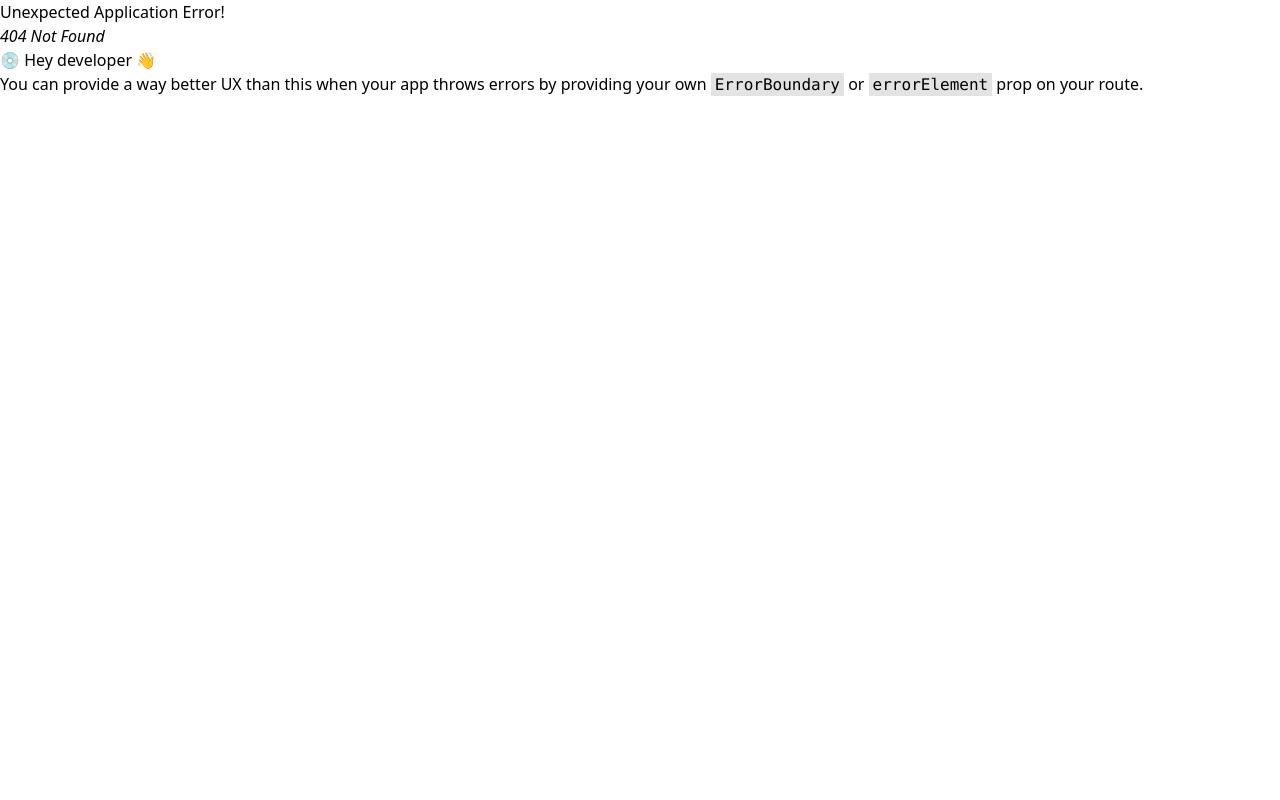
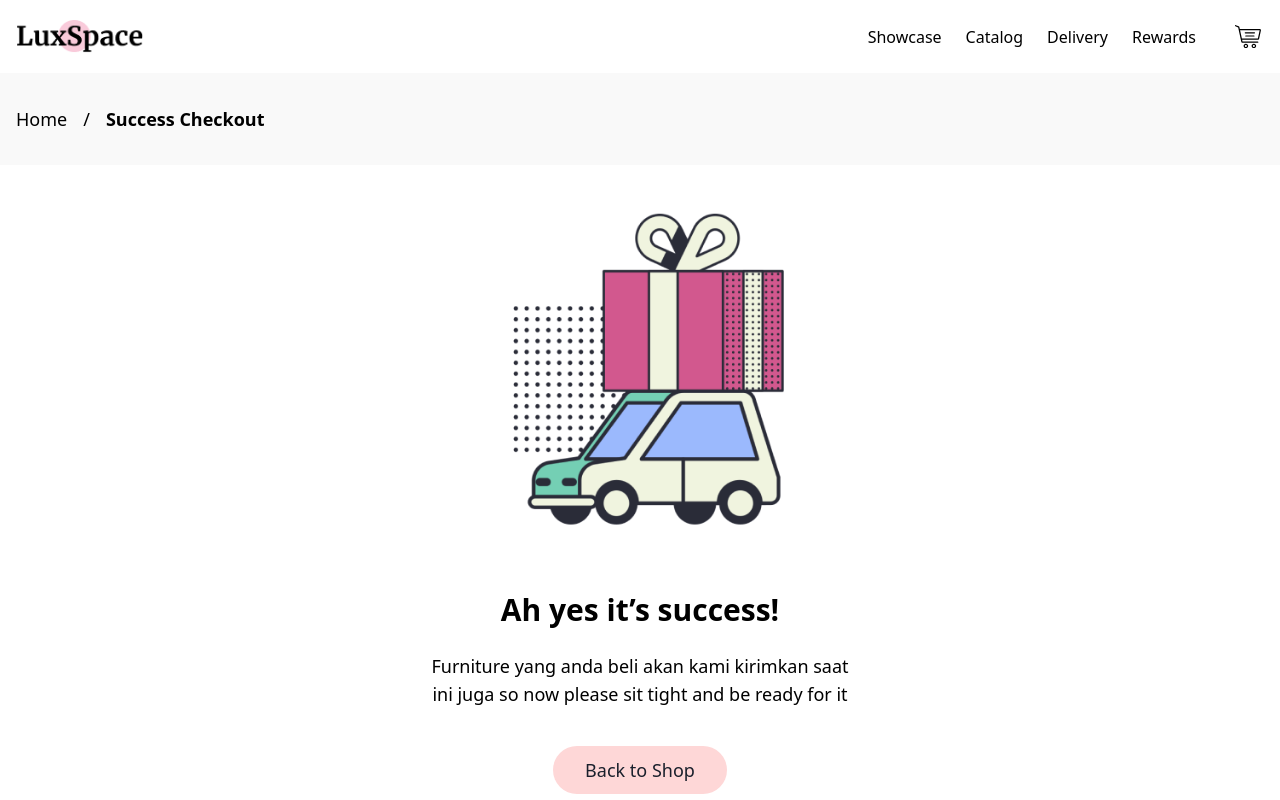
Before and after one commit to iswell100/luxyspace, a React (Create React App) app: page /congratulation in a window 1280 px wide. Before the commit this address had no page. Shown: the top 800 px of the page. Built offline with nearby package versions, Linux system fonts and the light colour scheme.

Commit message:
tambah congratulation & error page

```diff
--- a/src/pages/Cart.jsx
+++ b/src/pages/Cart.jsx
@@ -3,10 +3,11 @@
 import Header from "../parts/Header";
 import Breadcrumb from "../components/Breadcrumb/Index";
 
+import ShoppingCart from "../parts/Cart/ShoppingCart";
+import ShippingDetails from "../parts/Cart/ShippingDetails";
+
 import Footer from "../parts/Footer";
 import Sitemap from "../parts/Sitemap";
-import ShoppingCart from "../parts/Cart/ShoppingCart";
-import ShippingDetails from "../parts/Cart/ShippingDetails";
 
 export default function Cart() {
   return (
--- /dev/null
+++ b/src/pages/Congratulation.jsx
@@ -0,0 +1,50 @@
+import React from 'react'
+
+import { Link } from 'react-router-dom';
+
+import Header from "../parts/Header";
+import Breadcrumb from "../components/Breadcrumb/Index";
+
+import Footer from "../parts/Footer";
+import Sitemap from "../parts/Sitemap";
+
+export default function Congratulation() {
+  return (
+    <>
+      <Header theme="black" />
+      <Breadcrumb
+        list={[
+          { url: "/", name: "Home" },
+          { url: "/congratulation", name: "Success Checkout" },
+        ]}
+      />
+
+      <section class="">
+        <div class="container mx-auto min-h-screen">
+          <div class="flex flex-col items-center justify-center">
+            <div class="w-full md:w-4/12 text-center">
+              <img
+                src="/images/content/illustration-success.png"
+                alt="congrats illustration"
+              />
+              <h2 class="text-3xl font-semibold mb-6">Ah yes it’s success!</h2>
+              <p class="text-lg mb-12">
+                Furniture yang anda beli akan kami kirimkan saat ini juga so now
+                please sit tight and be ready for it
+              </p>
+              <Link
+                to="/"
+                class="text-gray-900 bg-red-200 focus:outline-none w-full py-3 rounded-full text-lg focus:text-black transition-all duration-200 px-8 cursor-pointer"
+              >
+                Back to Shop
+              </Link>
+            </div>
+          </div>
+        </div>
+      </section>
+
+      <Sitemap />
+      <Footer />
+    </>
+  )
+}
--- /dev/null
+++ b/src/pages/NotFound.jsx
@@ -0,0 +1,22 @@
+import React from 'react'
+
+import { Link } from 'react-router-dom';
+
+import Header from "../parts/Header";
+
+import Footer from "../parts/Footer";
+import Sitemap from "../parts/Sitemap";
+import PageErrorMessage from './PageErrorMessage';
+
+export default function NotFound() {
+  return (
+    <>
+      <Header theme="black" />
+
+      <PageErrorMessage />
+
+      <Sitemap />
+      <Footer />
+    </>
+  )
+}
--- /dev/null
+++ b/src/pages/PageErrorMessage.jsx
@@ -0,0 +1,29 @@
+import React from "react";
+
+import { Link } from "react-router-dom";
+
+export default function PageErrorMessage({
+  title = "404 NOT FOUND",
+  body= "Sepertinya ada yang salah"
+}) {
+  return (
+    <section class="mt-28">
+      <div class="container mx-auto min-h-screen">
+        <div class="flex flex-col items-center justify-center">
+          <div class="w-full md:w-4/12 text-center">
+            <h2 class="text-3xl font-semibold mb-6">{title}</h2>
+            <p class="text-lg mb-12">
+              {body}
+            </p>
+            <Link
+              to="/"
+              class="text-gray-900 bg-red-200 focus:outline-none w-full py-3 rounded-full text-lg focus:text-black transition-all duration-200 px-8 cursor-pointer"
+            >
+              Back to Shop
+            </Link>
+          </div>
+        </div>
+      </div>
+    </section>
+  );
+}
```
Also changed, not shown: src/router/index.js (+10 -0 lines), public/images/content/illustration-success.png (added).
